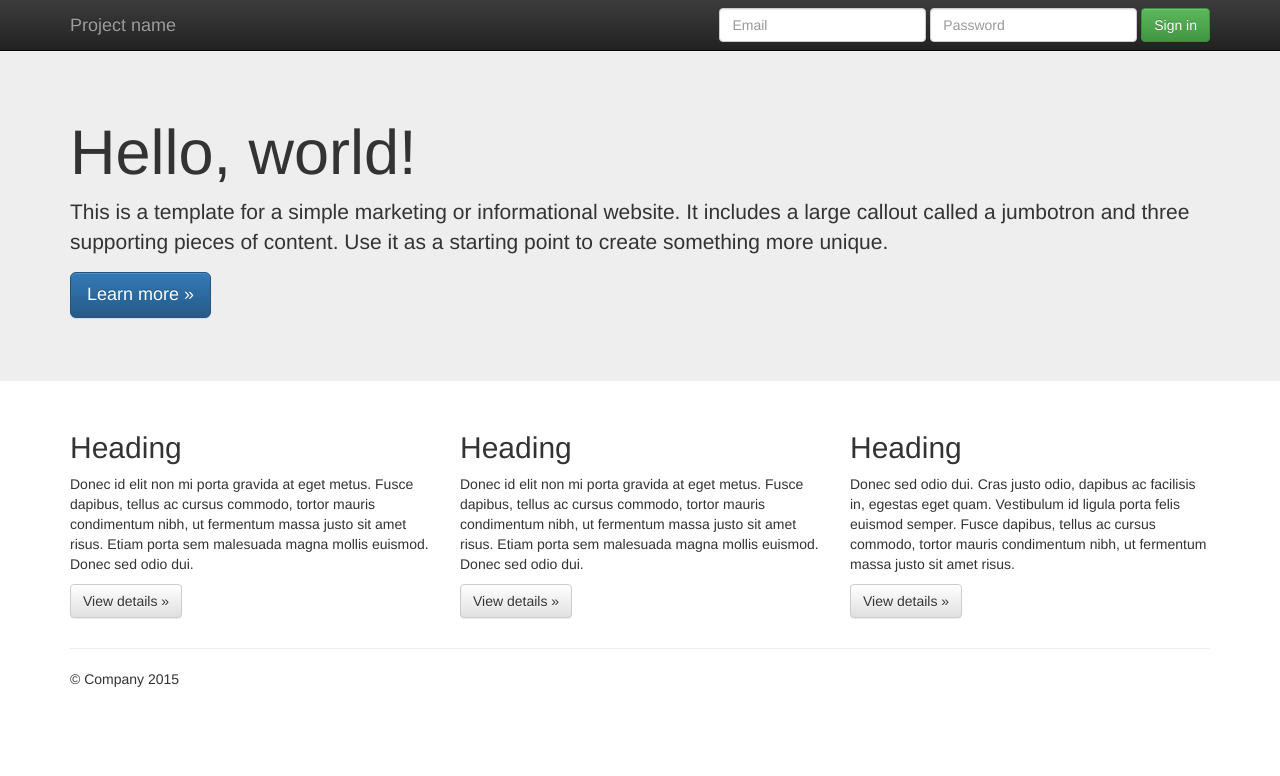
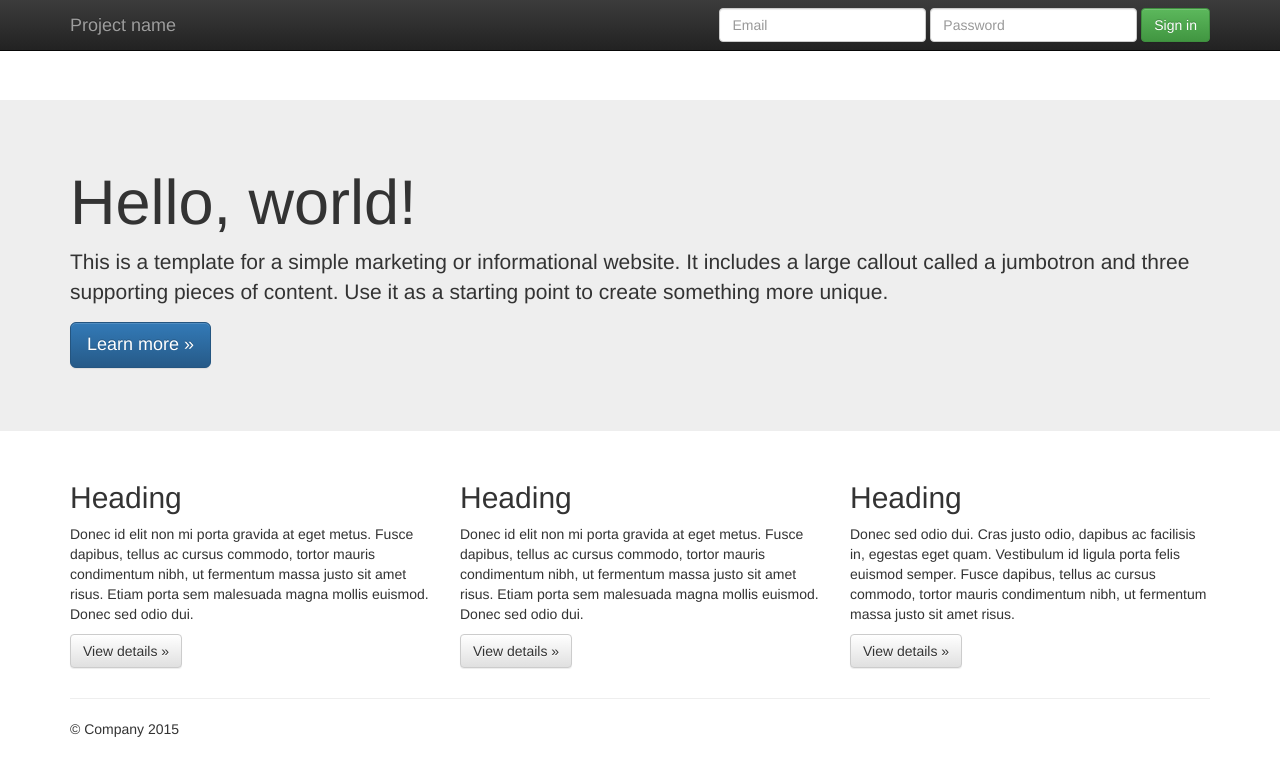
Before and after one commit to Maroua-Jalil/monwebsite, a plain HTML site: page index.html in a window 1280 px wide. Drawn offline with nearby package versions, Linux system fonts and the light colour scheme.

Commit message:
add 100 for padding n css

```diff
--- a/index.html
+++ b/index.html
@@ -14,7 +14,7 @@
         <link rel="stylesheet" href="css/bootstrap.min.css">
         <style>
             body {
-                padding-top: 50px;
+                padding-top: 100px;
                 padding-bottom: 20px;
             }
         </style>
```
